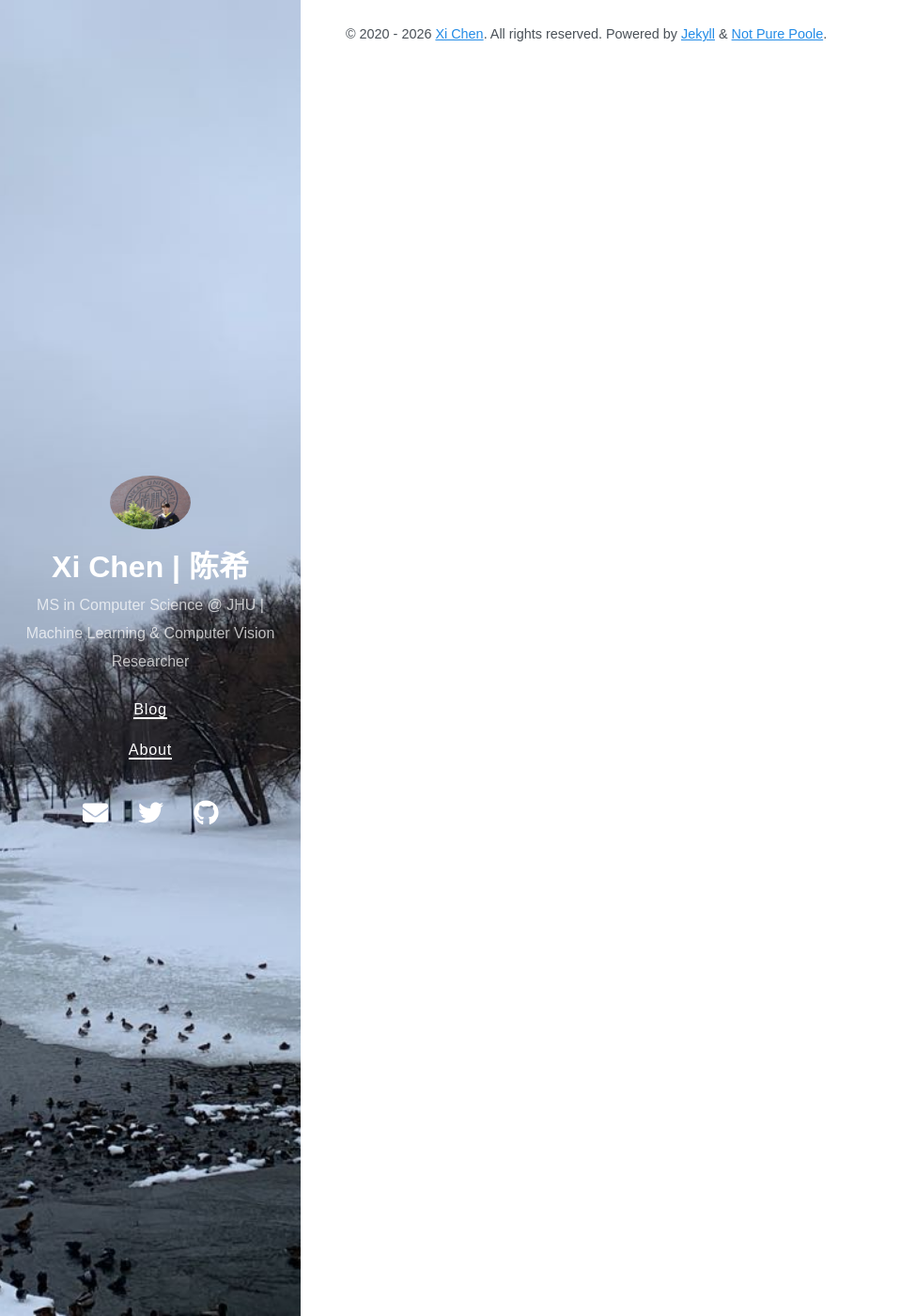
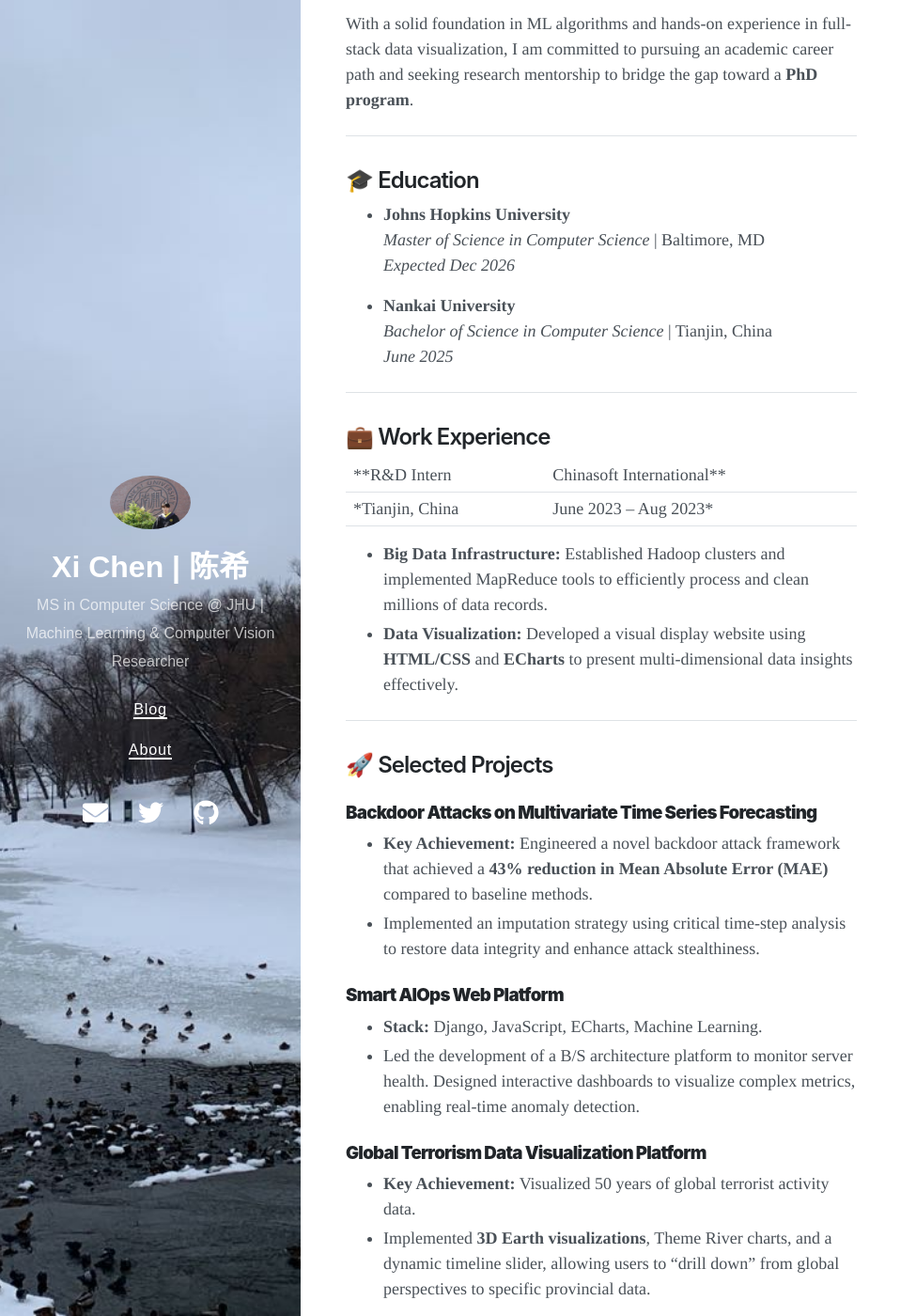
Before and after one commit to XiChen0522/XiChen0522.github.io, a Jekyll site: the page built from about.md, in a window 1280 px wide and 1400 px high, scrolled down 270 px. Shown: the whole window at 94% size, without its empty margins (0-975 px from the left). Built offline with Jekyll 4.4.1, drawn with Linux system fonts in a browser that asks for light colours; nearby versions of some CDN libraries; some of the changed text lies outside the part shown.

Commit message:
Revise 'About' page with personal details and experience
Expanded the 'About' section to include personal information, education, work experience, projects, skills, and contact details.

```diff
--- a/about.md
+++ b/about.md
@@ -1,8 +1,70 @@
 ---
 layout: page
-title: About
+title: About Me
+permalink: /about/
 ---
 
-**Not Pure Poole** is a simple, beautiful, and powerful Jekyll theme for blogs. It is built on [Poole](https://github.com/poole/poole) and [Pure](https://purecss.io/).
+## 👋 Hello, I'm Xi Chen (陈希)
 
-For more information about Not Pure Poole, please browse the [README](https://github.com/vszhub/not-pure-poole) file.
+I am currently a **Master of Science in Computer Science** student at **Johns Hopkins University**. My research interests lie at the intersection of **Machine Learning**, **Computer Vision**, **Temporal Data Forecasting** and **Natural Language Process**.
+
+With a solid foundation in ML algorithms and hands-on experience in full-stack data visualization, I am committed to pursuing an academic career path and seeking research mentorship to bridge the gap toward a **PhD program**.
+
+---
+
+## 🎓 Education
+
+*   **Johns Hopkins University**
+    *Master of Science in Computer Science* | Baltimore, MD
+    *Expected Dec 2026*
+
+*   **Nankai University**
+    *Bachelor of Science in Computer Science* | Tianjin, China
+    *June 2025*
+
+---
+
+## 💼 Work Experience
+
+**R&D Intern | Chinasoft International**
+*Tianjin, China | June 2023 – Aug 2023*
+
+*   **Big Data Infrastructure:** Established Hadoop clusters and implemented MapReduce tools to efficiently process and clean millions of data records.
+*   **Data Visualization:** Developed a visual display website using **HTML/CSS** and **ECharts** to present multi-dimensional data insights effectively.
+
+---
+
+## 🚀 Selected Projects
+
+### **Backdoor Attacks on Multivariate Time Series Forecasting**
+*   **Key Achievement:** Engineered a novel backdoor attack framework that achieved a **43% reduction in Mean Absolute Error (MAE)** compared to baseline methods.
+*   Implemented an imputation strategy using critical time-step analysis to restore data integrity and enhance attack stealthiness.
+
+### **Smart AIOps Web Platform**
+*   **Stack:** Django, JavaScript, ECharts, Machine Learning.
+*   Led the development of a B/S architecture platform to monitor server health. Designed interactive dashboards to visualize complex metrics, enabling real-time anomaly detection.
+
+### **Global Terrorism Data Visualization Platform**
+*   **Key Achievement:** Visualized 50 years of global terrorist activity data.
+*   Implemented **3D Earth visualizations**, Theme River charts, and a dynamic timeline slider, allowing users to "drill down" from global perspectives to specific provincial data.
+
+### **Ceramic Defect Detection System**
+*   **Stack:** YOLOv8n, PyTorch, Computer Vision.
+*   Innovated the YOLOv8n framework by introducing the **CBMA attention mechanism** to focus on defect areas.
+*   Optimized loss functions to significantly improve the detection of tiny defects and balance performance across multi-size detections.
+
+---
+
+## 🛠 Skills
+
+*   **Programming:** Python (Django, PyTorch), JavaScript, Java, C++, HTML/CSS.
+*   **Data & AI:** Machine Learning, Computer Vision, Hadoop, MapReduce.
+*   **Tools:** ECharts, Git, Linux, LaTeX.
+
+---
+
+## 📬 Contact Information
+
+*   **Email:** [xchen336@jh.edu](mailto:xchen336@jh.edu)
+*   **GitHub:** [github.com/XiChen0522](https://github.com/XiChen0522)
+*   **Location:** Baltimore, MD 21202
```
